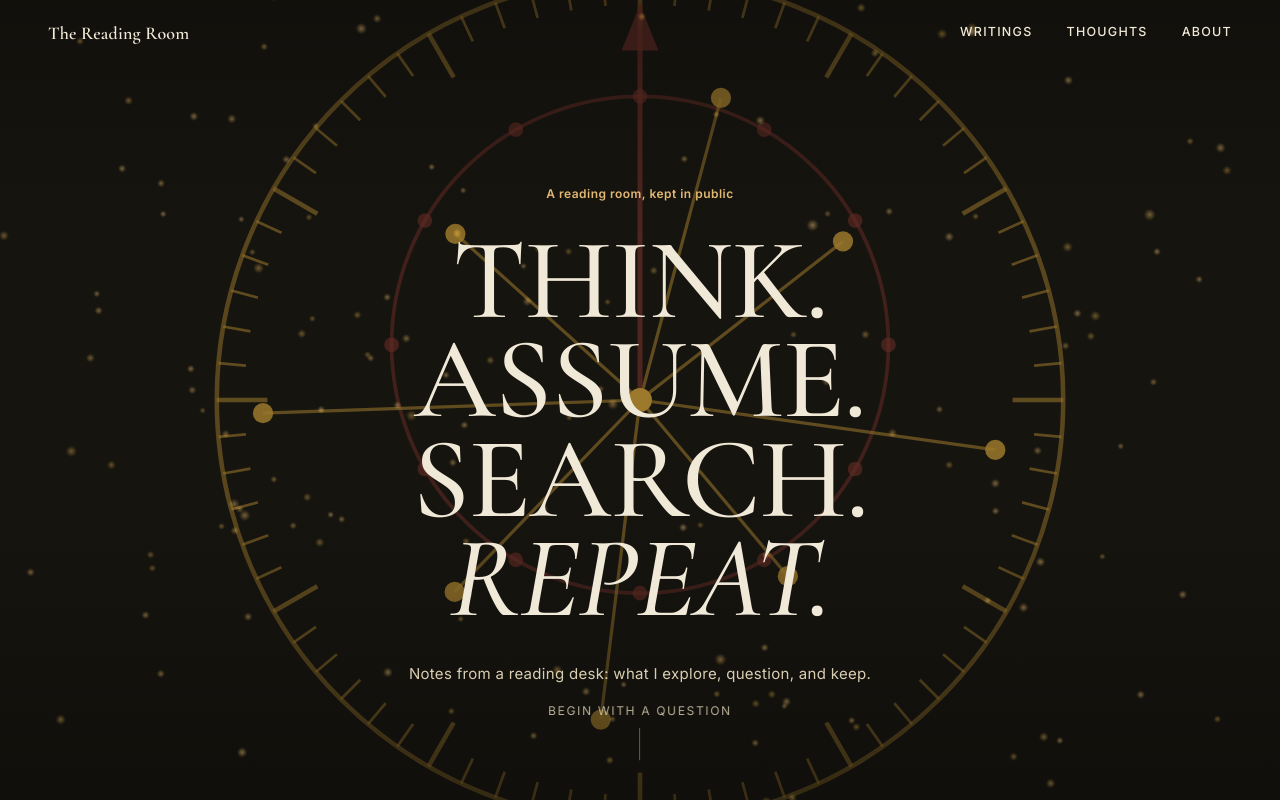
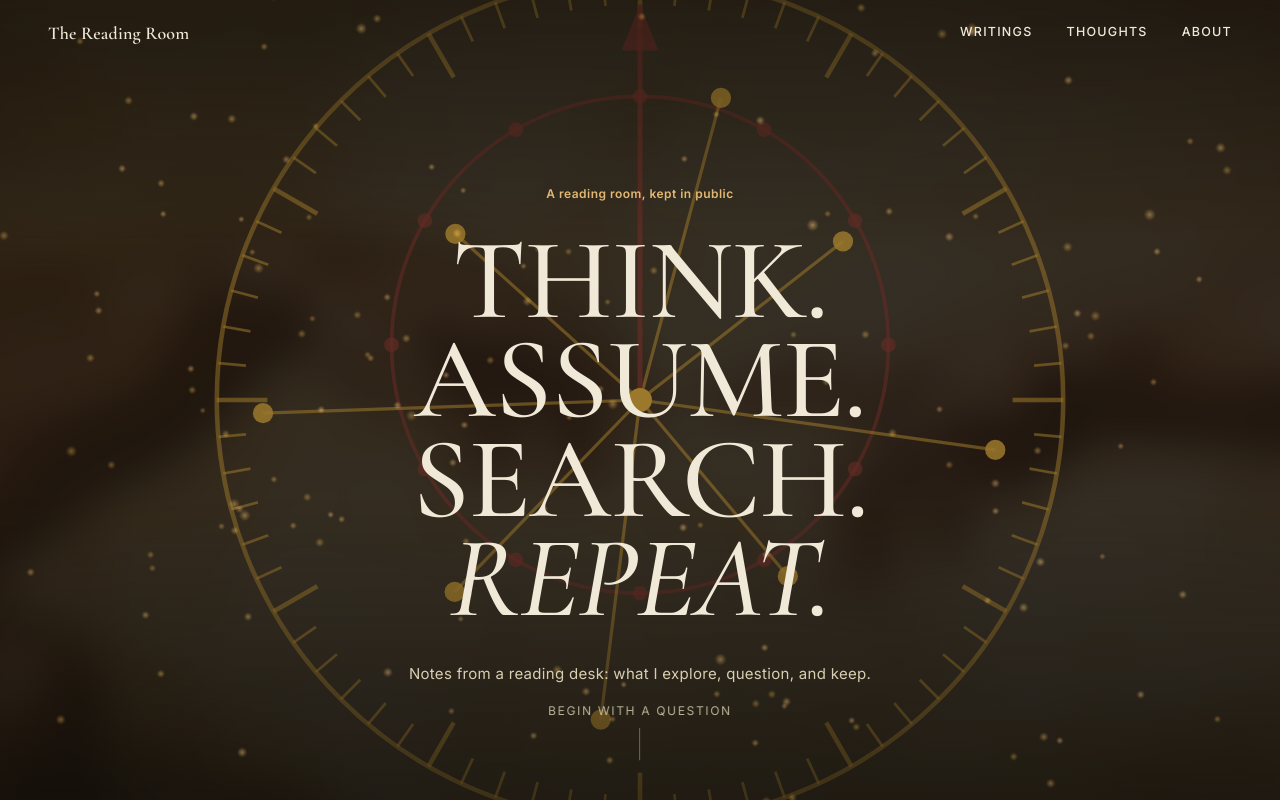
Before and after one commit to mihir23072001-code/reading-room, a plain HTML site: page index.html in a window 1280 px wide. Shown: the top 800 px of the page. Drawn offline with nearby package versions, Linux system fonts and the light colour scheme; animation ran at ten frames a second.

Commit message:
chNGE
chnage 1

```diff
--- a/index.html
+++ b/index.html
@@ -52,6 +52,7 @@
 <main>
 
   <section class="hero" id="home">
+    <div class="hero-bg-parallax" aria-hidden="true"><img class="hero-bg-img" src="/renaissance-assets/img/hero-hands-parallax.jpg" alt=""/></div>
     <div class="hero-astro" aria-hidden="true"><svg class="hero-astro-svg" viewBox="0 0 200 200" focusable="false" data-orn></svg></div>
     <div class="hero-scrim"></div>
     <div class="hero-inner">
--- a/renaissance-assets/main.js
+++ b/renaissance-assets/main.js
@@ -165,6 +165,26 @@
       }
       window.addEventListener('scroll', onScrollHeroAstro, { passive:true });
       onScrollHeroAstro();
+    }
+  }
+
+  /* ---------- hero: blurred background parallax ----------
+     Same scroll-tied category as the astrolabe rotation right above and
+     the hands transition below — skipped under Reduce Motion rather than
+     forced, in which case the background just sits still (still blurred,
+     still low-opacity, nothing missing structurally, just no drift). */
+  const heroBgImg = document.querySelector('.hero-bg-img');
+  if (heroBgImg) {
+    const heroBgReduceMotion = window.matchMedia('(prefers-reduced-motion: reduce)').matches;
+    if (!heroBgReduceMotion) {
+      const heroSectionForBg = document.querySelector('.hero');
+      function onScrollHeroBg(){
+        const h = heroSectionForBg.offsetHeight || 1;
+        const progress = Math.max(0, Math.min(1, window.scrollY / h));
+        heroBgImg.style.transform = `translateY(${progress * 14}%)`;
+      }
+      window.addEventListener('scroll', onScrollHeroBg, { passive:true });
+      onScrollHeroBg();
     }
   }
 
--- a/renaissance-assets/renaissance.css
+++ b/renaissance-assets/renaissance.css
@@ -213,6 +213,27 @@ body.touch .cursor-dot{ display:none; }
   min-height:100dvh;
   display:flex; align-items:center; justify-content:center;
   background:var(--dark);
+}
+/* A soft, blurred pass of the painting sits behind everything else in the
+   hero — the astrolabe, the scrim, the particles — as pure depth texture,
+   not something meant to be read. It's oversized (inset goes past the
+   edges) and drifts vertically at its own scroll-tied rate in main.js, so
+   it reads as a slower-moving background plane against the astrolabe and
+   title sitting still above it: the classic layered-parallax feel, just
+   built from a single element and a scroll listener rather than a
+   library. Being first in the hero's DOM order is what keeps it behind
+   the later, un-z-indexed layers — no z-index juggling needed. */
+.hero-bg-parallax{
+  position:absolute; inset:-10% -6%;
+  overflow:hidden;
+  pointer-events:none;
+}
+.hero-bg-img{
+  width:100%; height:100%; object-fit:cover;
+  filter:blur(22px) saturate(0.85);
+  opacity:0.16;
+  transform:translateY(0);
+  will-change:transform;
 }
 /* The hero's background is now the astrolabe itself rather than the old
    painting — a giant version of the same generative instrument used as
```
Also changed, not shown: renaissance-assets/img/hero-hands-parallax.jpg (added).
